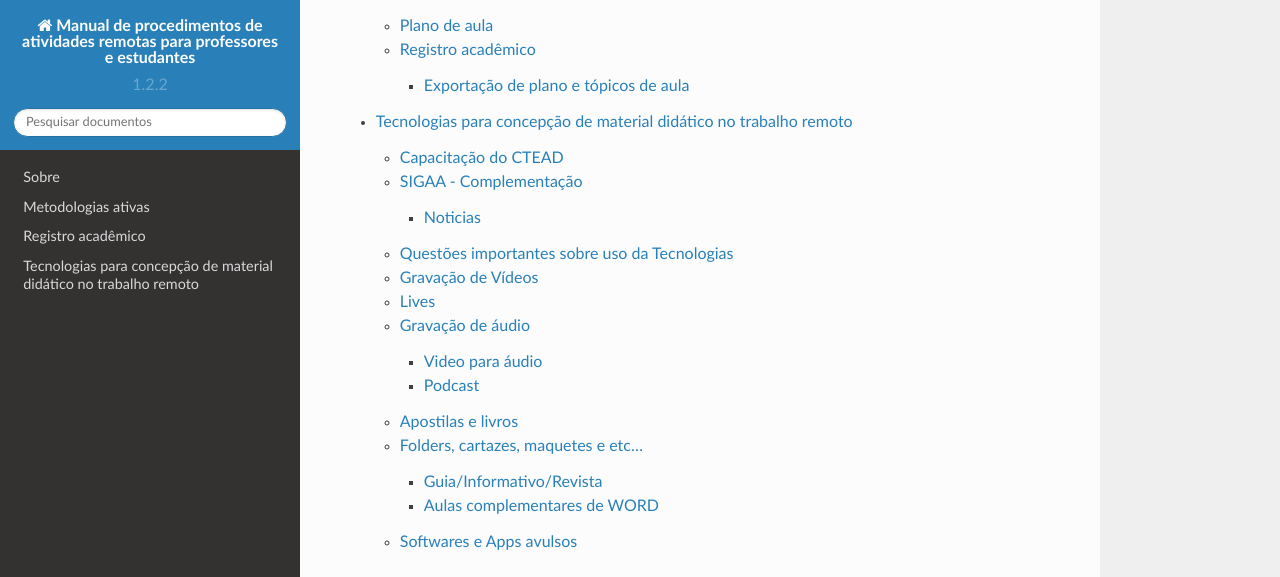
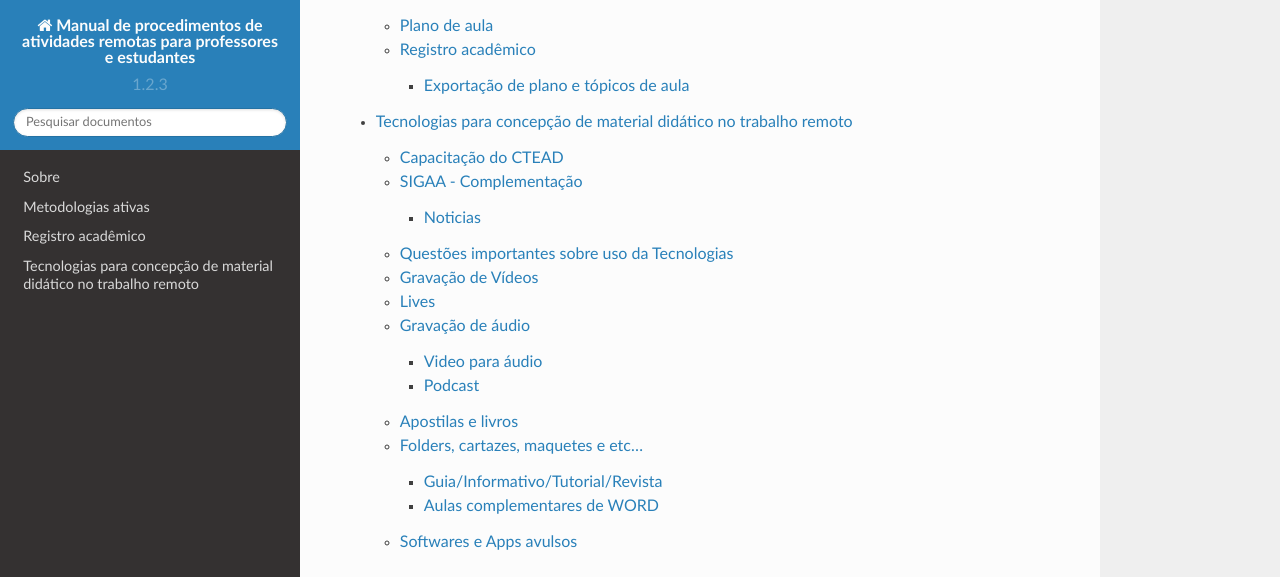
Before and after one commit to luizfreinoso/manualdocentesifpa, a Sphinx documentation site: the page built from source/index.rst, in a window 1280 px wide and 900 px high, scrolled down 1419 px. Shown: the top 577 px of the window. Built offline with Sphinx 7.4.7 and the Read the Docs theme 2.0.0, drawn with Linux system fonts in a browser that asks for light colours.

Commit message:
Erro de escritaem tecnologias.rst

```diff
--- a/source/conf.py
+++ b/source/conf.py
@@ -22,8 +22,8 @@ copyright = '2020, Luiz Fernando Reinoso'
 author = 'Luiz Fernando Reinoso'
 
 # The full version, including alpha/beta/rc tags
-release = '1.2.2'
-version = '1.2.2'
+release = '1.2.3'
+version = '1.2.3'
 
 
 # -- General configuration ---------------------------------------------------
--- a/source/tecnologias.rst
+++ b/source/tecnologias.rst
@@ -105,12 +105,13 @@ Folders, cartazes, maquetes e etc...
 
 * :download:`Modelo Folder <_media/BANNER_modelo.pptx>`
 * :download:`Modelo Ata <_media/ata.docx>`
-* :download:`Modelo guia/informativo/tutorial <_media/informativo.docx>`
+* :download:`Modelo guia/informativo/tutorial/revista <_media/informativo.docx>`
 * Modelo de relatório
 * :download:`Modelo de gabarito <_media/informativo.docx>`
 
-Guia/Informativo/Revista
-^^^^^^^^^^^^^^^^^^^^^^^^
+Guia/Informativo/Tutorial/Revista
+^^^^^^^^^^^^^^^^^^^^^^^^^^^^^^^^^
+
 .. raw:: html
 
     <div style="position: relative; padding-bottom: 56.25%; height: 0; overflow: hidden; max-width: 100%; height: auto;">
```
Also changed, not shown: 6 other files.
